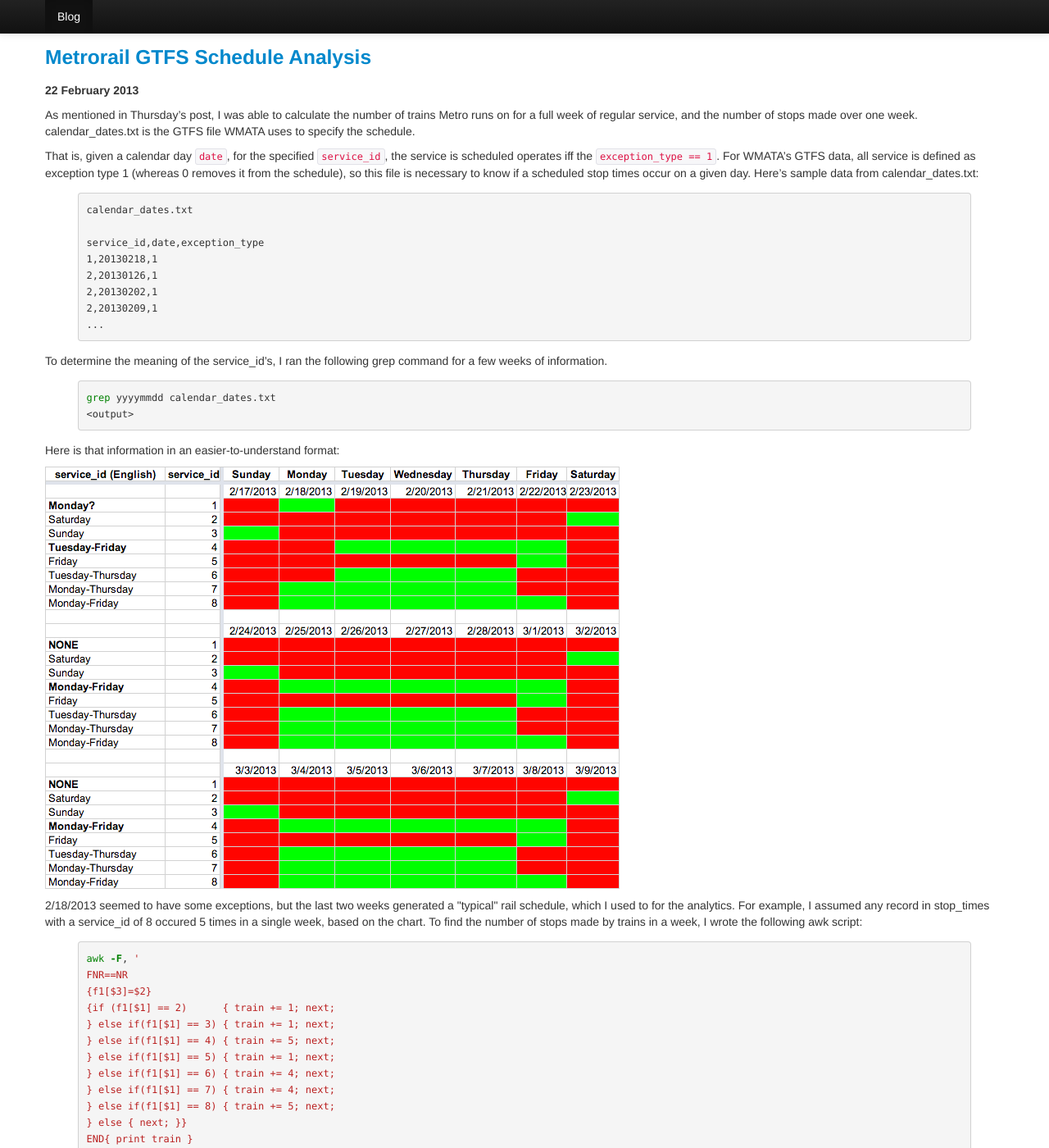
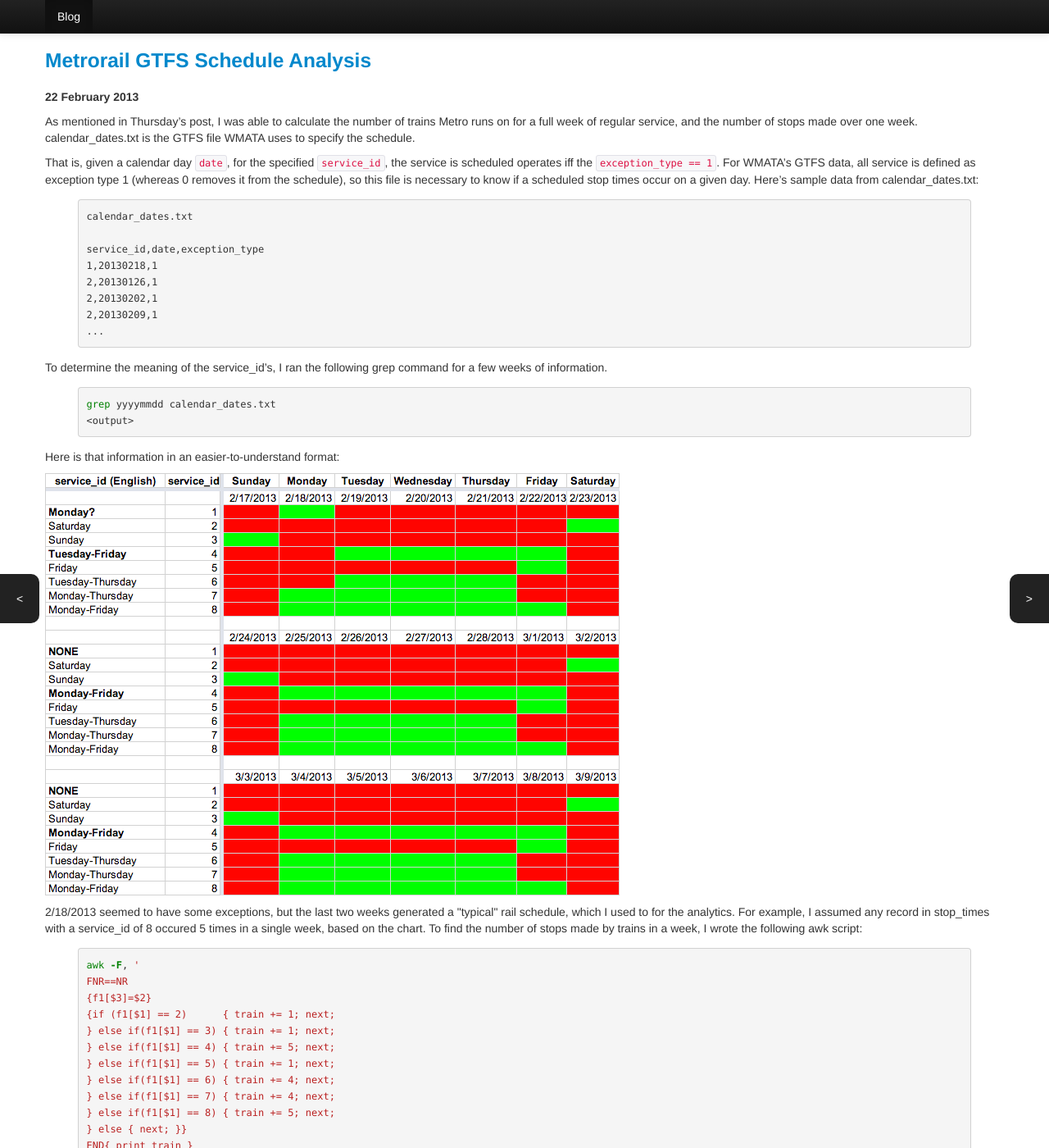
Before and after one commit to petermikitsh/petermikitsh.github.com, a Jekyll site: the page built from _posts/2013-02-22-Metrorail-GTFS-Schedule.md, in a window 1280 px wide and 1400 px high. Shown: the whole window at 82% size. Built offline with Jekyll 4.4.1, drawn with Linux system fonts in a browser that asks for light colours; comment, search, counter and statistics services are not loaded.

Commit message:
Floating previous/next buttons in blog posts

```diff
--- a/_layouts/post.html
+++ b/_layouts/post.html
@@ -4,7 +4,14 @@ layout: index
 
 <a href="{{ page.url }}"><h3>{{ page.title }}</h3></a>
 <h5>{{ page.date | date: "%d %B %Y" }}</h5>
+
 {{ content }}
+
 {% if page.comments %}
 	{% include comment.html %}
 {% endif %}
+
+<div class="pager hidden-phone hidden-tablet">
+  <a class="prev" href="{{ page.previous.url}} "> < </a>
+  <a class="next" href="{{ page.next.url }}"> > </a>
+</div>
--- a/css/override.css
+++ b/css/override.css
@@ -1,3 +1,8 @@
+h3 {
+	line-height: 24px;
+	padding: 12px 0;
+}
+
 p {
   margin: 10px 0 10px;
 }
@@ -15,6 +20,30 @@ p {
   margin-top: 40px;
 }
 
+.pager {
+  margin: 20px 0;
+}
+
+.pager a {
+  background-color: #222222;
+  color: #ffffff;
+  padding: 20px;
+  position: fixed;
+  text-align: center;
+  text-decoration: none;
+  top: 50%;
+}
+
+.pager a.prev {
+  border-radius: 0px 10px 10px 0px;
+  left: 0%;
+}
+
+.pager a.next {
+  border-radius: 10px 0px 0px 10px;
+  right: 0%;
+}
+
 @media (max-width: 767px) {
   .footer {
     margin-right: -20px;
```
